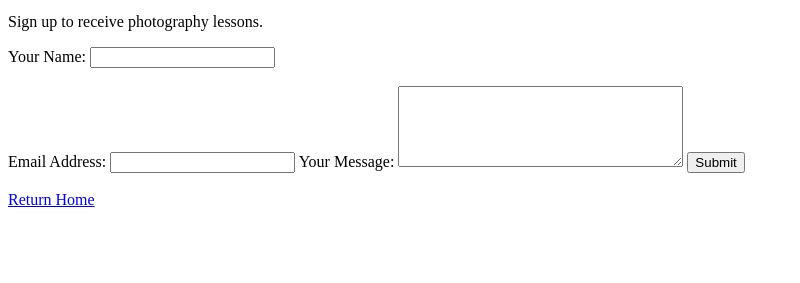
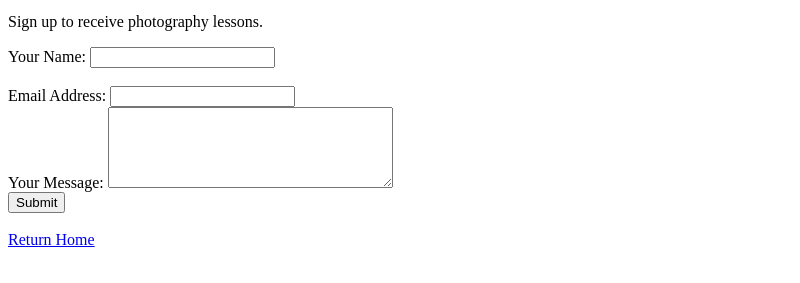
Before and after one commit to serenajo/tb, a plain HTML site: page contact-me.html in a window 1280 px wide. Shown: the part 137-420 px from the top of the page, without its empty margins (0-800 px from the left). Drawn offline with Linux system fonts and the light colour scheme.

Commit message:
Update contact-me.html

```diff
--- a/contact-me.html
+++ b/contact-me.html
@@ -15,9 +15,9 @@
     <label>Your Name:</label>
     <input type="text" name="yourName" value=""> <br> <br>
     <label>Email Address:</label>
-    <input type="email" id="email" name="yourEmail">
+    <input type="email" id="email" name="yourEmail"> <br>
     <label>Your Message:</label>
-    <textarea name=yourMessage rows="5" cols="33"></textarea>
+    <textarea name=yourMessage rows="5" cols="33"></textarea> <br>
     <input type="submit" name="">
   </form> <br>
   <a href="index.html">Return Home</a>
```
